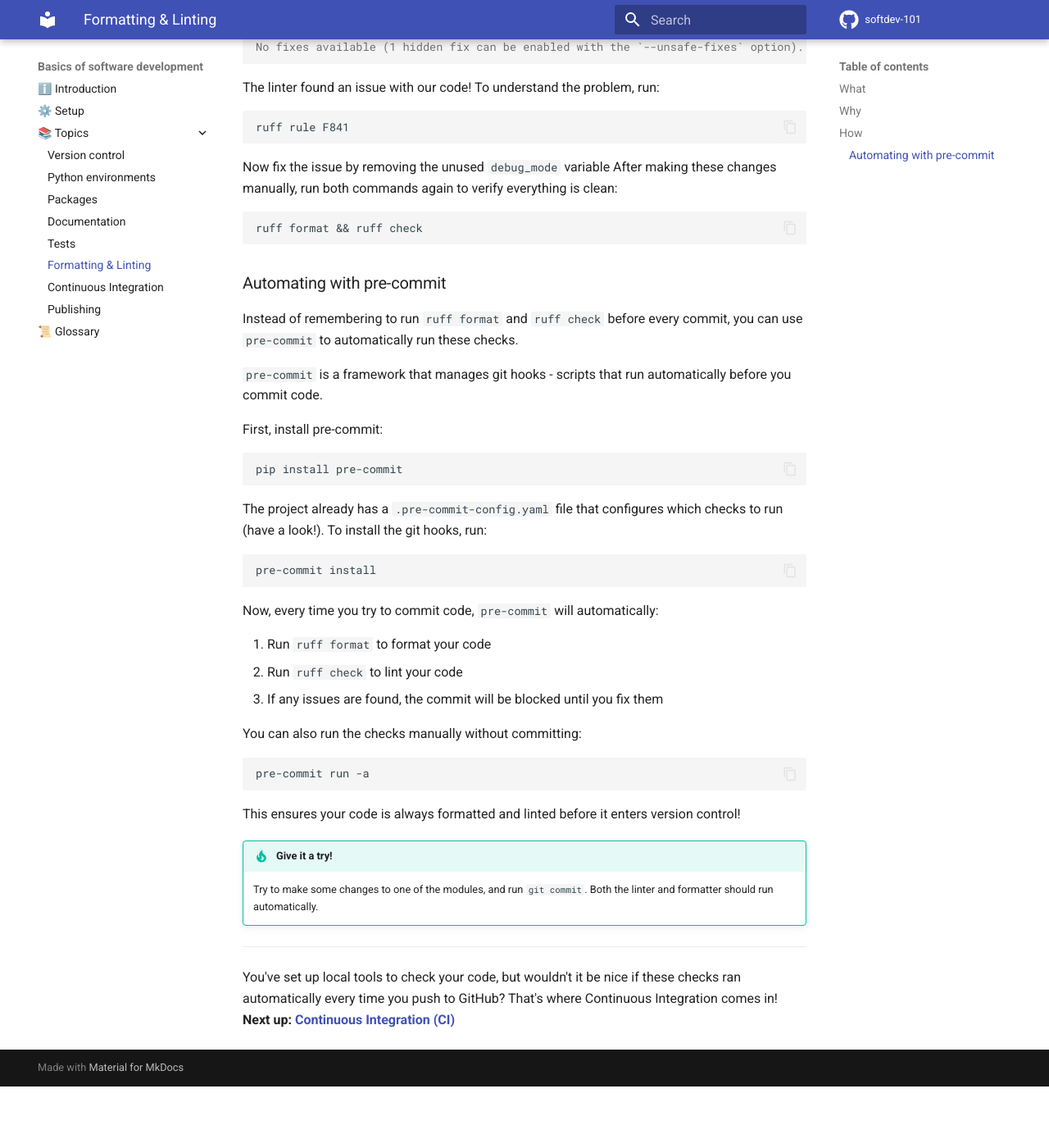
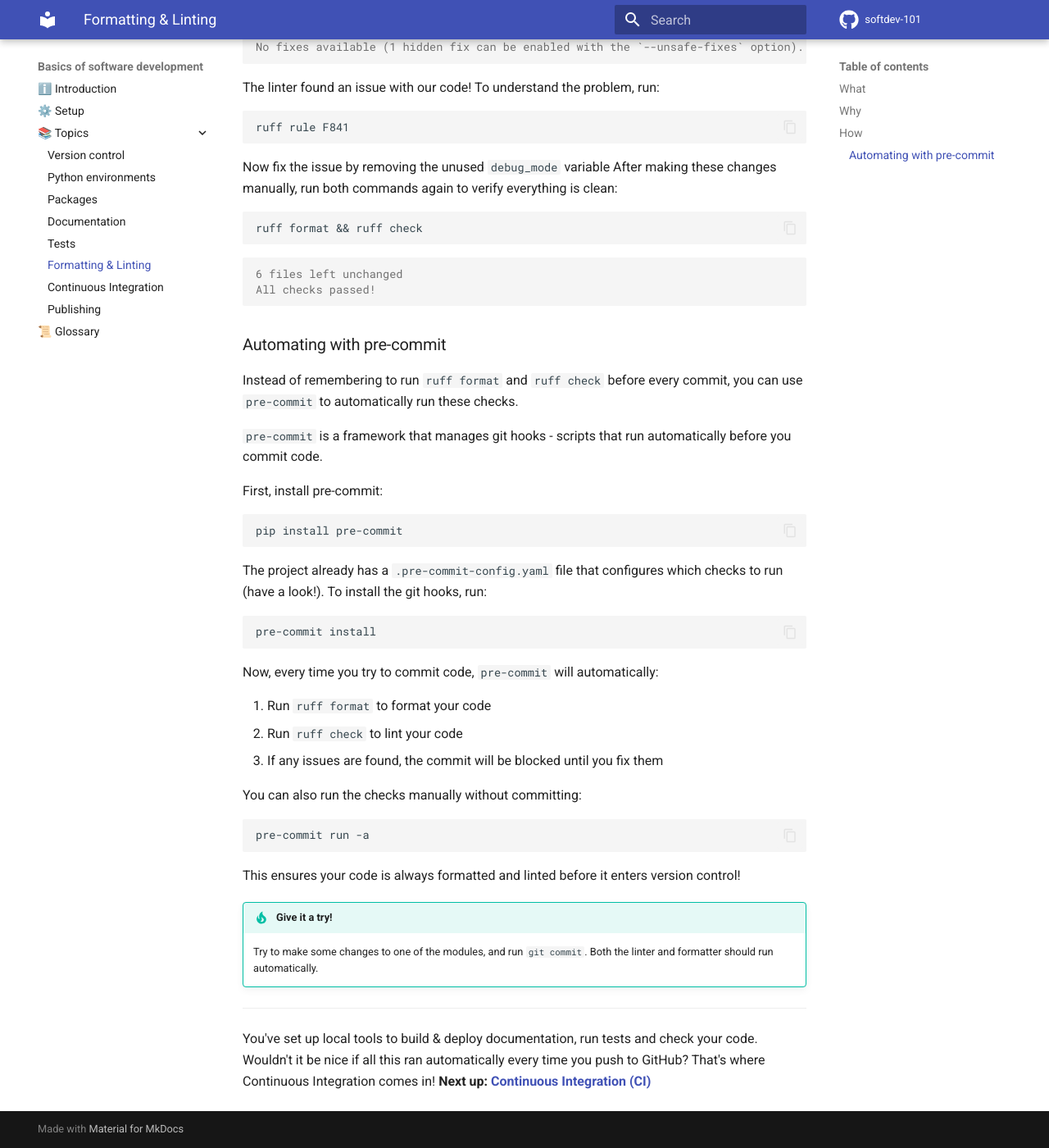
Before and after one commit to mbercx/softdev-101, an MkDocs documentation site: the page built from docs/formatting.md, in a window 1280 px wide and 1400 px high, scrolled down 2838 px. Shown: the whole window at 82% size. Built offline with MkDocs 1.6.1 and Material for MkDocs 9.7.7, drawn with Linux system fonts in a browser that asks for light colours; comment, search, counter and statistics services are not loaded; before the commit the page ends 4163 px from its top, so only the background shows below that; some of the changed text lies outside the part shown.

Commit message:
📚 Formatting: Adapt content for new package repo name

````diff
--- a/docs/formatting.md
+++ b/docs/formatting.md
@@ -45,10 +45,10 @@
 ```
 
 Let's see `ruff` in action!
-Have a look at the file `src/dev_tutorial/messy.py`:
+Have a look at the file `src/dev_tutorial_<YOUR_USERNAME>/messy.py`:
 
 ```python {.no-copy}
-# src/dev_tutorial/messy.py
+# src/dev_tutorial_<YOUR_USERNAME>/messy.py
 def calculate_statistics(data,include_median=True):
     """Calculate statistics for a list of numbers."""
     debug_mode=True
@@ -76,14 +76,14 @@
 Now run the formatter:
 
 ```
-ruff format src/dev_tutorial/messy_code.py
+ruff format
 ```
 
 ```console {.no-copy}
-1 file reformatted
+1 file reformatted,  5 files left unchanged
 ```
 
-Open `src/dev_tutorial/messy.py` again and check how the code has changed.
+Open `src/dev_tutorial_<YOUR_USERNAME>/messy.py` again and check how the code has changed.
 `ruff` has automatically fixed all the formatting issues:
 
 ```python
@@ -146,6 +146,11 @@
 
 ```
 ruff format && ruff check
+```
+
+```console {.no-copy}
+6 files left unchanged
+All checks passed!
 ```
 
 ### Automating with pre-commit
@@ -188,5 +193,7 @@
 
 ---
 
-You've set up local tools to check your code, but wouldn't it be nice if these checks ran automatically every time you push to GitHub? That's where Continuous Integration comes in!
+You've set up local tools to build & deploy documentation, run tests and check your code.
+Wouldn't it be nice if all this ran automatically every time you push to GitHub?
+That's where Continuous Integration comes in!
 **Next up: [Continuous Integration (CI)](ci.md)**
````
Also changed, not shown: other parts of docs/formatting.md (+2 -2 lines).
